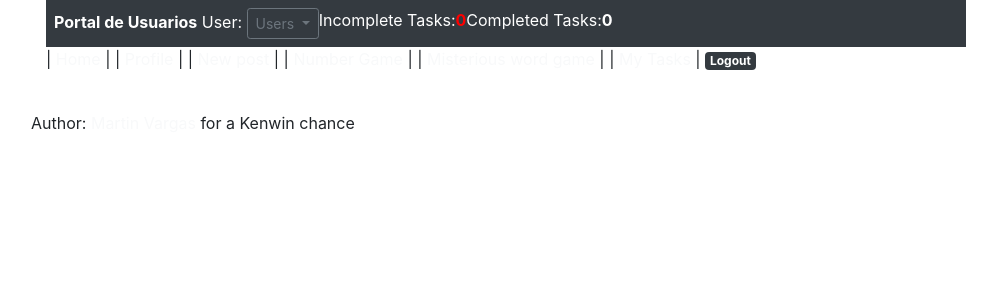
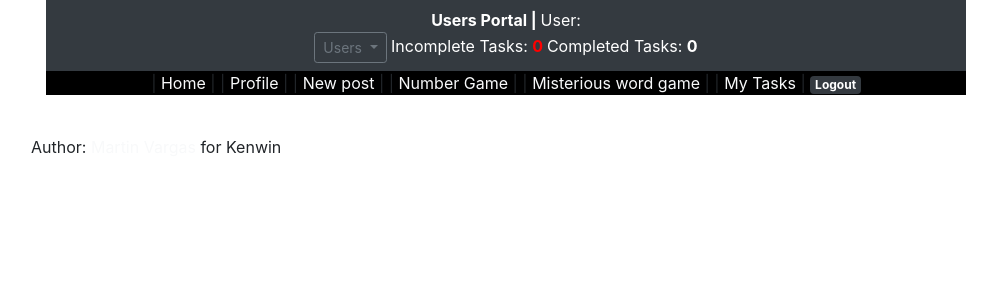
Before and after one commit to apocalipsys/ejerciciopyramid-2020, a Python web app: template ejerciciokenwin/templates/home.jinja2 in a window 1280 px wide. Shown: the top 300 px of the page, without its empty margins (39-1036 px from the left). Run offline with Jinja, Linux system fonts and the light colour scheme; the template is opened without the code that fills it, so the values that code supplies are empty; some libraries are stand-ins or nearby versions.

Commit message:
centering things

```diff
--- a/development.ini
+++ b/development.ini
@@ -14,7 +14,7 @@ pyramid.default_locale_name = en
 pyramid.includes =
     pyramid_debugtoolbar
 
-sqlalchemy.url = postgresql://martincholoco:1qaz2wsx@localhost/exekenwin
+sqlalchemy.url = postgresql://username:password@localhost/databasename
 retry.attempts = 3
 auth.secret = seekrit
 
--- a/ejerciciokenwin/templates/home.jinja2
+++ b/ejerciciokenwin/templates/home.jinja2
@@ -18,13 +18,13 @@
           <div class="col-md-10">
           <div class="content">
 
-            <span class="d-block p-2 bg-dark text-white"><strong>Portal de Usuarios</strong>
+            <span style="text-align: center" class="d-block p-2 bg-dark text-white"><strong>Users Portal | </strong>
               {% if request.user is none %}
                         <a class="text-light" href="{{ request.route_url('login') }}">Login</a>
               {% else %}
                   User: <span class="name"> <strong>{{ request.user.name }}</strong></span>
               {% if request.user.role !='admin' %}
-              <span class="btn-group">
+              <span style="text-align: center" class="d-block bg-dark text-white">
                 <button class="btn btn-outline-secondary btn-sm dropdown-toggle" type="button" data-toggle="dropdown" aria-haspopup="true" aria-expanded="false">
                   Users
                 </button>
@@ -58,21 +58,21 @@
               {% endif %}
             </span>
             {% if request.user is none %}
-            <p class="pull-right">
+            <p style="background: black;text-align: center;">
             <a id="login" class="badge badge-light" href="{{ request.route_url('login') }}">Login</a>
             <a id="register" class="badge badge-light" href="{{ request.route_url('register') }}">Register</a>
             </p><br>
             {% else %}
-            <p class="pull-right">
-            |<a class="text-light" href="{{request.route_url('welcome')}}"> Home </a>|
-            |<a class="text-light" href="{{request.route_url('profile', user=request.user.name)}}"> Profile </a>|
-            |<a class="text-light" href="{{request.route_url('posts', user=request.user.name)}}"> New post </a>|
-            |<a class="text-light" href="{{request.route_url('number_game', user=request.user.name)}}"> Number Game </a>|
-            |<a class="text-light" href="{{request.route_url('word_game', user=request.user.name)}}"> Misterious word game </a>|
+            <p style="background: black;text-align: center;">
+            | <a class="zoom-menu text-light" href="{{request.route_url('welcome')}}"> Home </a> |
+            | <a class="zoom-menu text-light" href="{{request.route_url('profile', user=request.user.name)}}"> Profile </a> |
+            | <a class="zoom-menu text-light" href="{{request.route_url('posts', user=request.user.name)}}"> New post </a> |
+            | <a class="zoom-menu text-light" href="{{request.route_url('number_game', user=request.user.name)}}"> Number Game </a> |
+            | <a class="zoom-menu text-light" href="{{request.route_url('word_game', user=request.user.name)}}"> Misterious word game </a> |
             {% if request.user.role == 'admin' %}
-            |<a class="text-light" href="{{request.route_url('tasks')}}"> Assign a task</a>|
+            | <a class="zoom-menu text-light" href="{{request.route_url('tasks')}}"> Assign a task</a> |
             {% else %}
-            |<a class="text-light" href="{{request.route_url('tasks_by_user', user=request.user.name)}}"> My Tasks </a>|
+            | <a class="zoom-menu text-light" href="{{request.route_url('tasks_by_user', user=request.user.name)}}"> My Tasks </a> |
             {% endif %}
             <a id="logout" class="badge badge-dark" href="{{request.route_url('logout')}}">Logout</a>
             </p>
@@ -95,7 +95,7 @@
         </div><br>
         <div class="row">
           <div class="copyright">
-            Author: <a class="text-light" href="mailto:martinvargas82@gmail.com"> Martin Vargas </a>for a Kenwin chance
+            Author: <a class="text-light" href="mailto:martinvargas82@gmail.com"> Martin Vargas </a>for Kenwin
           </div>
         </div>
       </div>
--- a/ejerciciokenwin/views/default.py
+++ b/ejerciciokenwin/views/default.py
@@ -100,6 +100,7 @@ class Views:
     def welcome(self):
 
         posts = self.db.query(BlogPosts).filter_by(user_id=self.request.user.id).all()
+        print(posts, self.request.user.id)
         g = greeting()
         if self.request.user.role == 'admin':
             self.request.session.flash(f'{g} You are the Administrator', queue='', allow_duplicate=False)
```
Also changed, not shown: ejerciciokenwin/static/style.css (+13 -0 lines).
